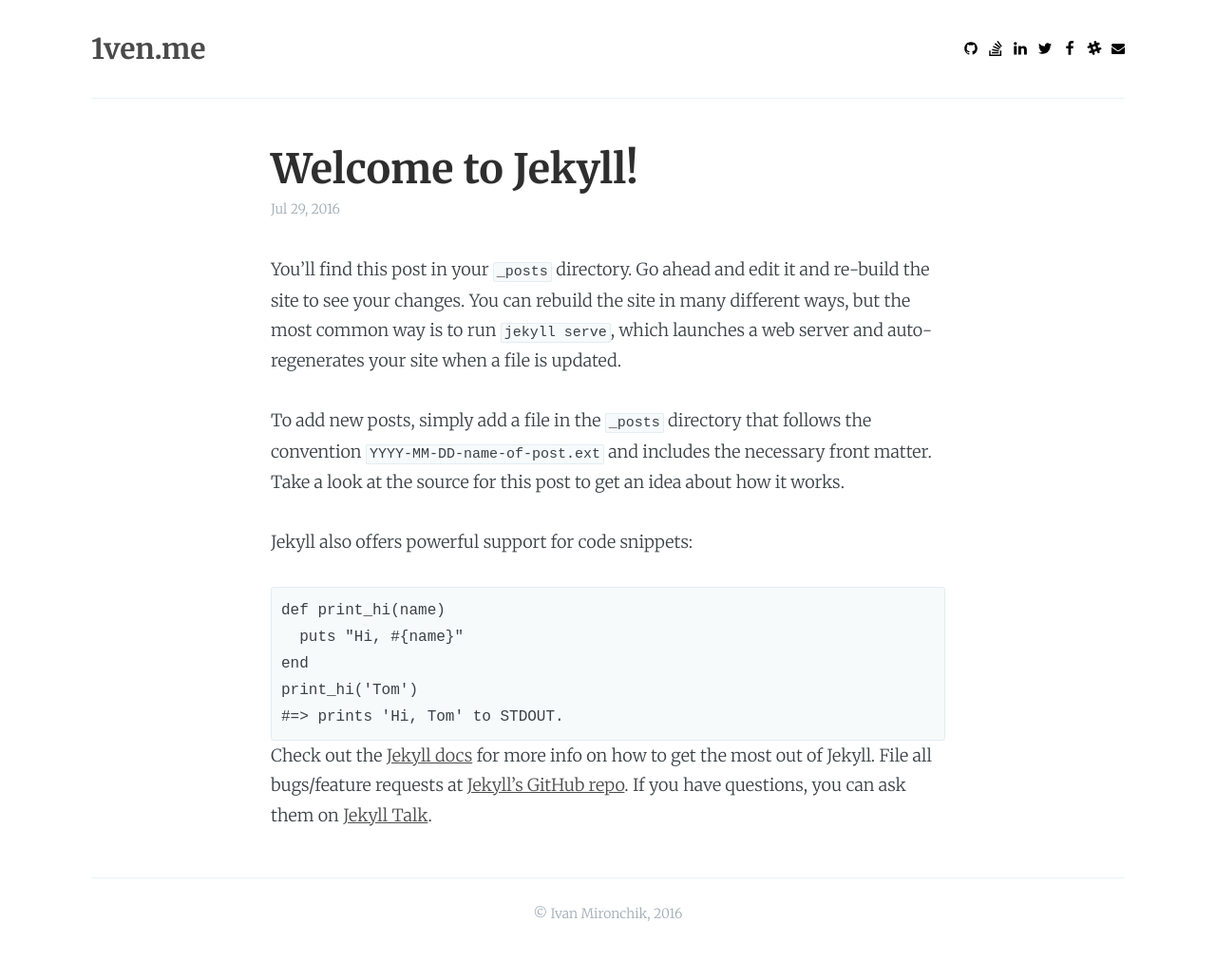
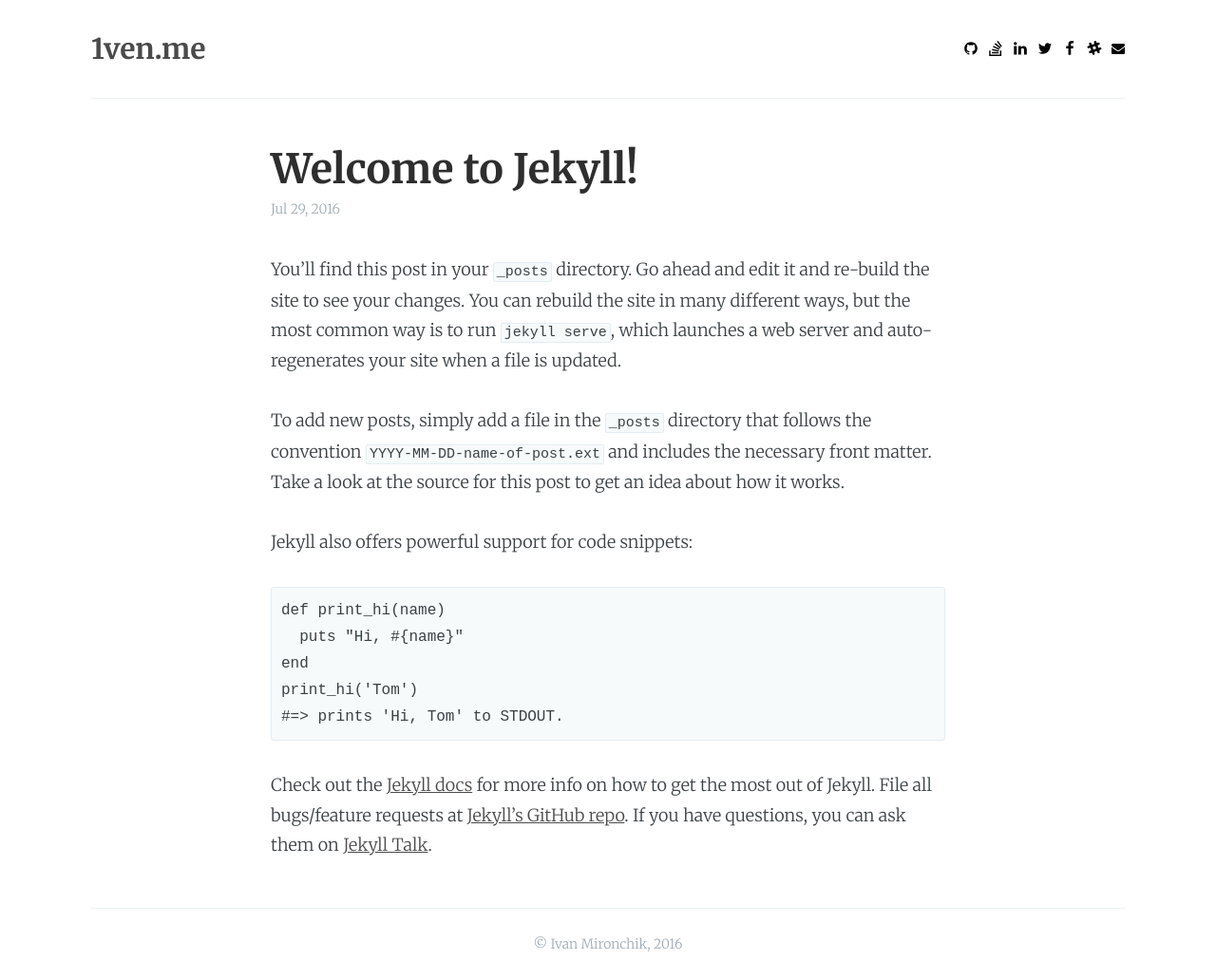
Before and after one commit to 1ven/blog, a Jekyll site: the page built from _posts/2016-07-29-welcome-to-jekyll.markdown, in a window 1280 px wide. Shown: the whole page at 95% size. Built offline with Jekyll 4.4.1, drawn with Linux system fonts in a browser that asks for light colours; before the commit the page ends 1000 px from its top, so only the background shows below that.

Commit message:
Add margin to code higlight block

```diff
--- a/_sass/_base.scss
+++ b/_sass/_base.scss
@@ -61,7 +61,8 @@
   color: #111;
 }
 
-p, ul, ol, dl, pre, table, blockquote  {
+p, ul, ol, dl, pre, table,
+blockquote, .highlighter-rouge {
   margin: 0 0 $line_height_em 0;
   &:last-child {
     margin-bottom: 0;
```
